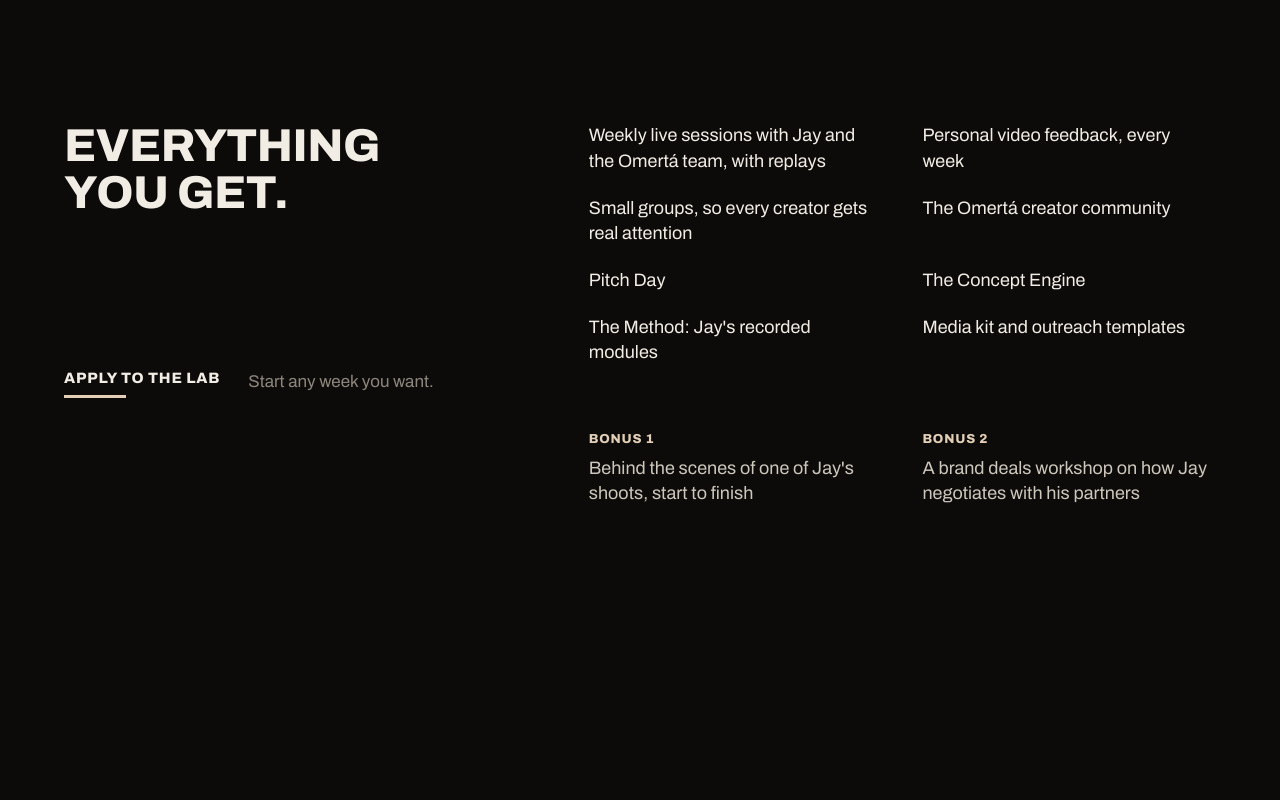
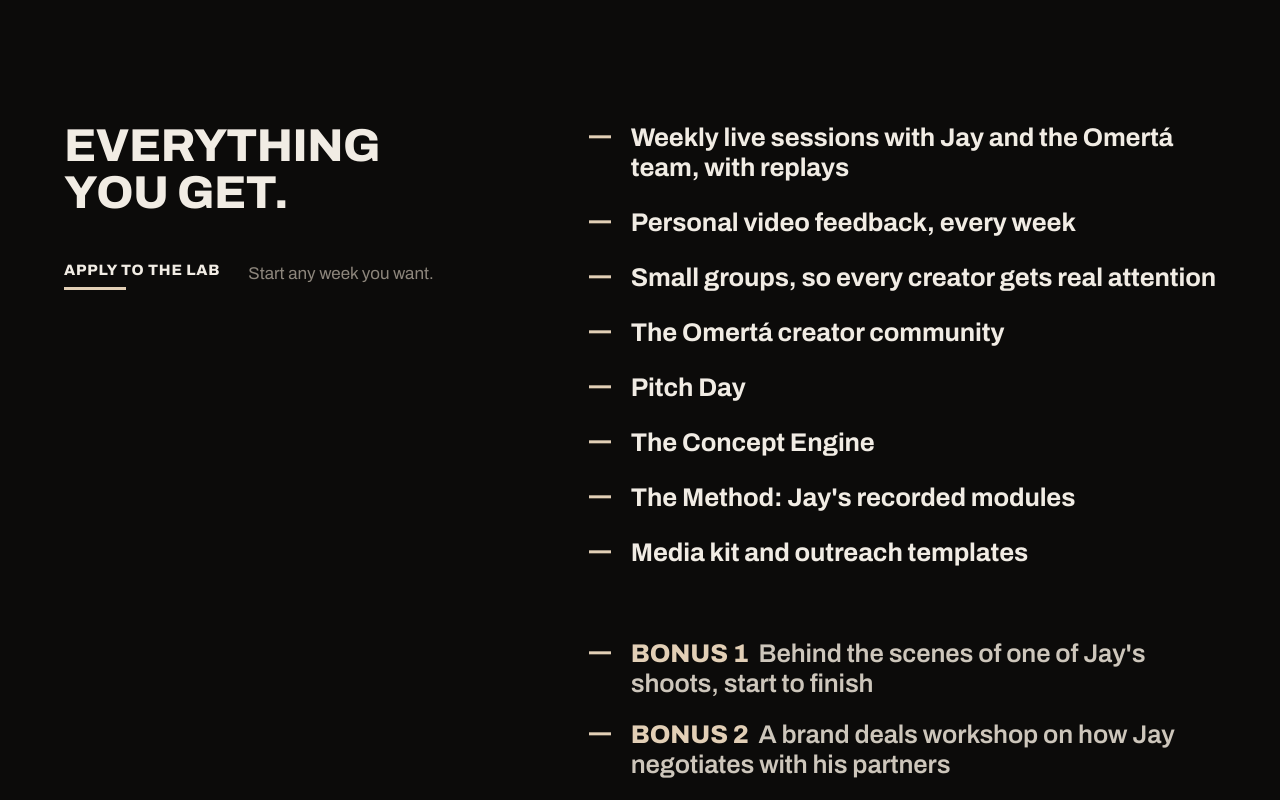
Before and after one commit to simonbern/creator-lab, a plain HTML site: page index.html in a window 1280 px wide. Shown: the part 4960-5760 px from the top of the page. Drawn offline with Linux system fonts and the light colour scheme.

Commit message:
Everything you get: big type lines with a sand dash, each fading in one by one on scroll
Co-Authored-By: Claude Opus 5.5 <noreply@anthropic.com>
Claude-Session: https://claude.ai/code/session_014gSWR4LcKv3a5ncgRe9DZ1

```diff
--- a/index.html
+++ b/index.html
@@ -154,17 +154,19 @@ nav .btn{font-size:12px;padding:8px 0 8px}
 @media (max-width:900px){.phases{grid-template-columns:1fr;row-gap:56px}}
 
 /* value */
-.value{align-items:start}
+.value{align-items:start;grid-template-rows:auto 1fr}
 .value > div:first-child{display:contents}
 .value h2{grid-column:1;grid-row:1}
 .value .after{grid-column:1;grid-row:2;align-self:start}
 .value .list{grid-column:2;grid-row:1/span 2}
 @media (max-width:900px){.value h2,.value .after,.value .list{grid-column:1;grid-row:auto}.value .after{order:3;margin-top:8px}}
-.gets{list-style:none;display:grid;grid-template-columns:1fr 1fr;gap:22px 40px;font-size:18px;line-height:1.4;color:var(--ink)}
-.gets.bonus{margin-top:clamp(40px,5vw,64px)}
-.gets b{display:block;margin-bottom:8px;font-stretch:125%;font-weight:800;text-transform:uppercase;font-size:13px;letter-spacing:.06em;color:var(--sand)}
-.gets.bonus li{color:var(--soft)}
-@media (max-width:600px){.gets{grid-template-columns:1fr}}
+/* big type lines with a short sand dash; each line fades in on scroll via .rv */
+.gets{list-style:none;display:grid;gap:clamp(18px,2vw,26px)}
+.gets li{display:flex;gap:20px;align-items:baseline;font-stretch:112%;font-weight:700;font-size:clamp(20px,2vw,30px);line-height:1.15;letter-spacing:-.005em;color:var(--ink)}
+.gets li::before{content:"";flex:none;width:22px;height:3px;background:var(--sand);transform:translateY(-.3em)}
+.gets.bonus{margin-top:clamp(48px,6vw,72px);gap:22px}
+.gets.bonus li{color:var(--soft);font-weight:600}
+.gets.bonus b{color:var(--sand);text-transform:uppercase;font-stretch:125%;font-weight:800;margin-right:10px}
 .value .after{margin-top:0;display:flex;gap:28px;align-items:center;flex-wrap:wrap}
 
 /* path: title left, four steps right */
@@ -370,20 +372,20 @@ footer .soc{display:flex;gap:24px}
       <h2 class="rv">Everything you get.</h2>
       <div class="after rv" style="--i:1"><a class="btn solid" href="apply.html">Apply to the Lab</a><span style="color:var(--mute)">Start any week you want.</span></div>
     </div>
-    <div class="list rv" style="--i:1">
+    <div class="list">
       <ul class="gets">
-        <li>Weekly live sessions with Jay and the Omertá team, with replays</li>
-        <li>Personal video feedback, every week</li>
-        <li>Small groups, so every creator gets real attention</li>
-        <li>The Omertá creator community</li>
-        <li>Pitch Day</li>
-        <li>The Concept Engine</li>
-        <li>The Method: Jay's recorded modules</li>
-        <li>Media kit and outreach templates</li>
+        <li class="rv" style="--i:0">Weekly live sessions with Jay and the Omertá team, with replays</li>
+        <li class="rv" style="--i:1">Personal video feedback, every week</li>
+        <li class="rv" style="--i:2">Small groups, so every creator gets real attention</li>
+        <li class="rv" style="--i:3">The Omertá creator community</li>
+        <li class="rv" style="--i:4">Pitch Day</li>
+        <li class="rv" style="--i:5">The Concept Engine</li>
+        <li class="rv" style="--i:6">The Method: Jay's recorded modules</li>
+        <li class="rv" style="--i:7">Media kit and outreach templates</li>
       </ul>
       <ul class="gets bonus">
-        <li><b>Bonus 1</b>Behind the scenes of one of Jay's shoots, start to finish</li>
-        <li><b>Bonus 2</b>A brand deals workshop on how Jay negotiates with his partners</li>
+        <li class="rv" style="--i:0"><span><b>Bonus 1</b>Behind the scenes of one of Jay's shoots, start to finish</span></li>
+        <li class="rv" style="--i:1"><span><b>Bonus 2</b>A brand deals workshop on how Jay negotiates with his partners</span></li>
       </ul>
     </div>
   </div>
```
